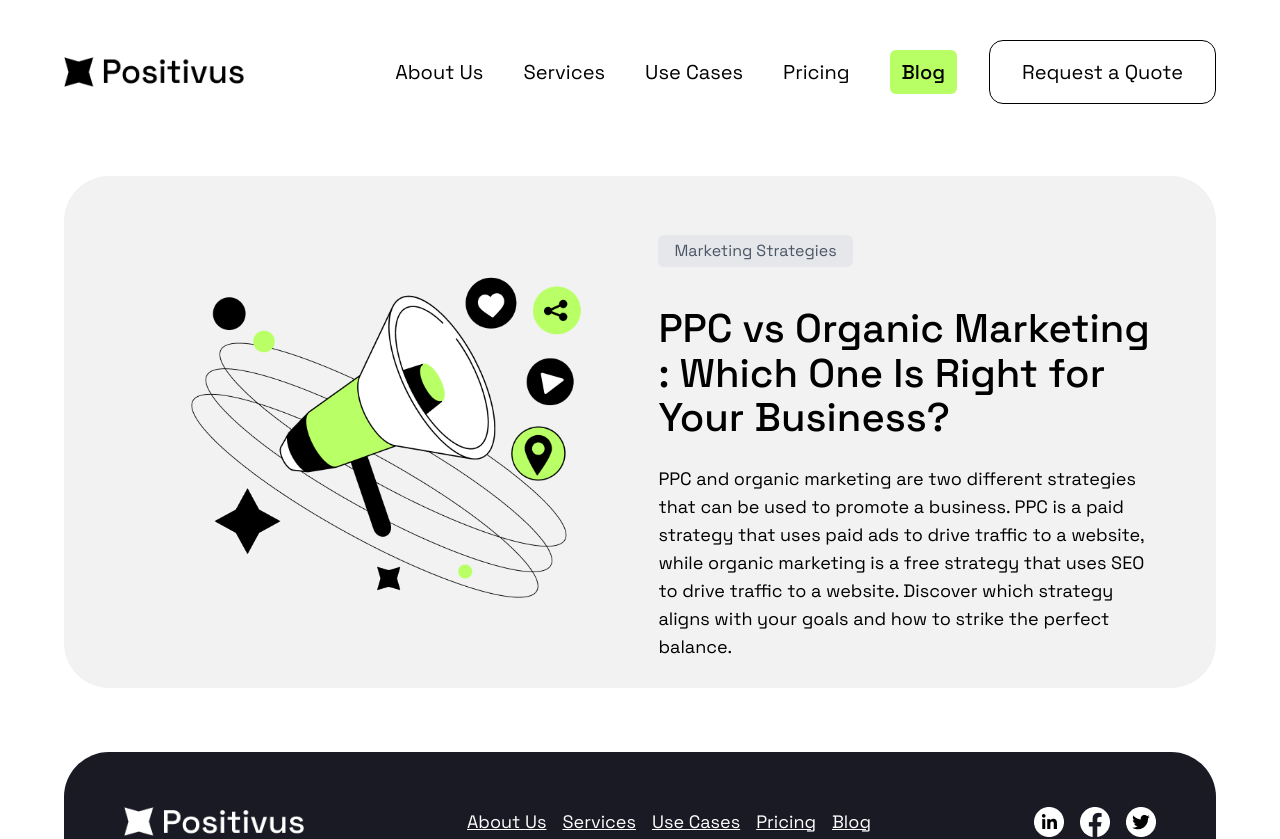
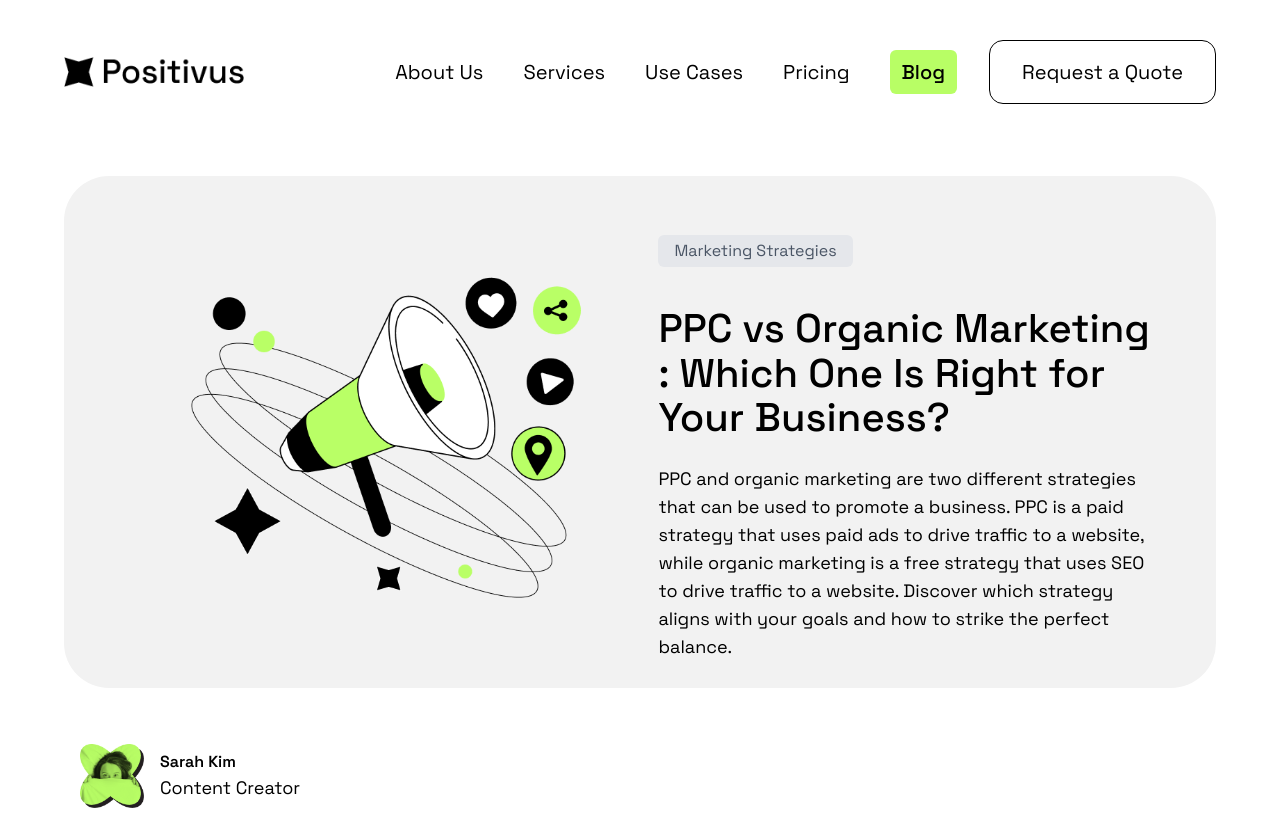
Before and after one commit to hervezossou/positivus-site, a Next.js app: page /blog in a window 1280 px wide. Shown: the top 839 px of the page. Built offline with nearby package versions, Linux system fonts and the light colour scheme.

Commit message:
update(blog): added PostAuthorCard

```diff
--- a/app/blog/page.tsx
+++ b/app/blog/page.tsx
@@ -1,9 +1,11 @@
 import { HeroSection } from "../components/blog/sections/HeroSection";
+import { PostAuthorCard } from "../components/blog/ui/PostAuthorCard";
 
 export default function Page() {
     return (
-        <main>
+        <>
             <HeroSection />
-        </main>
+            <PostAuthorCard />
+        </>
     )
 }
```
